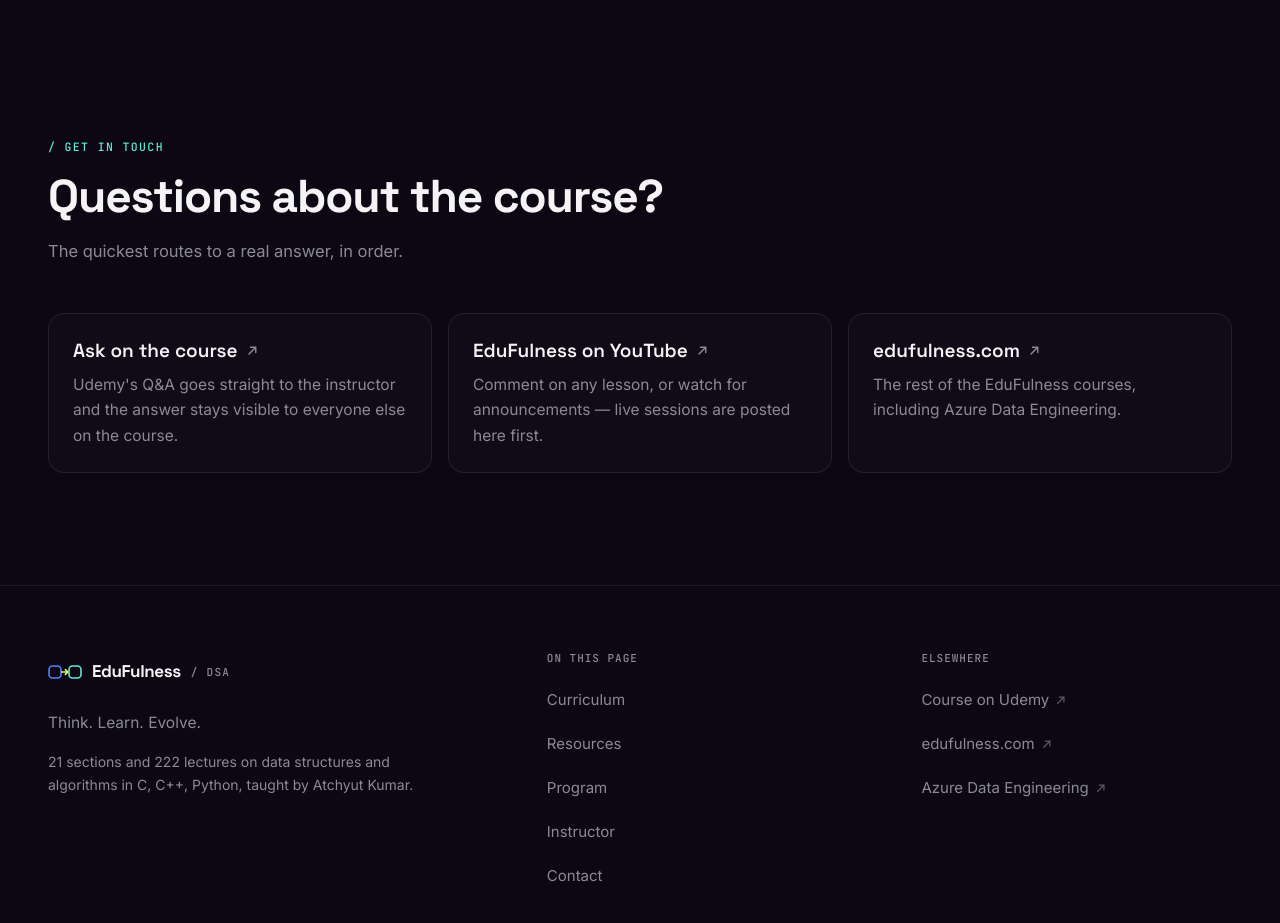
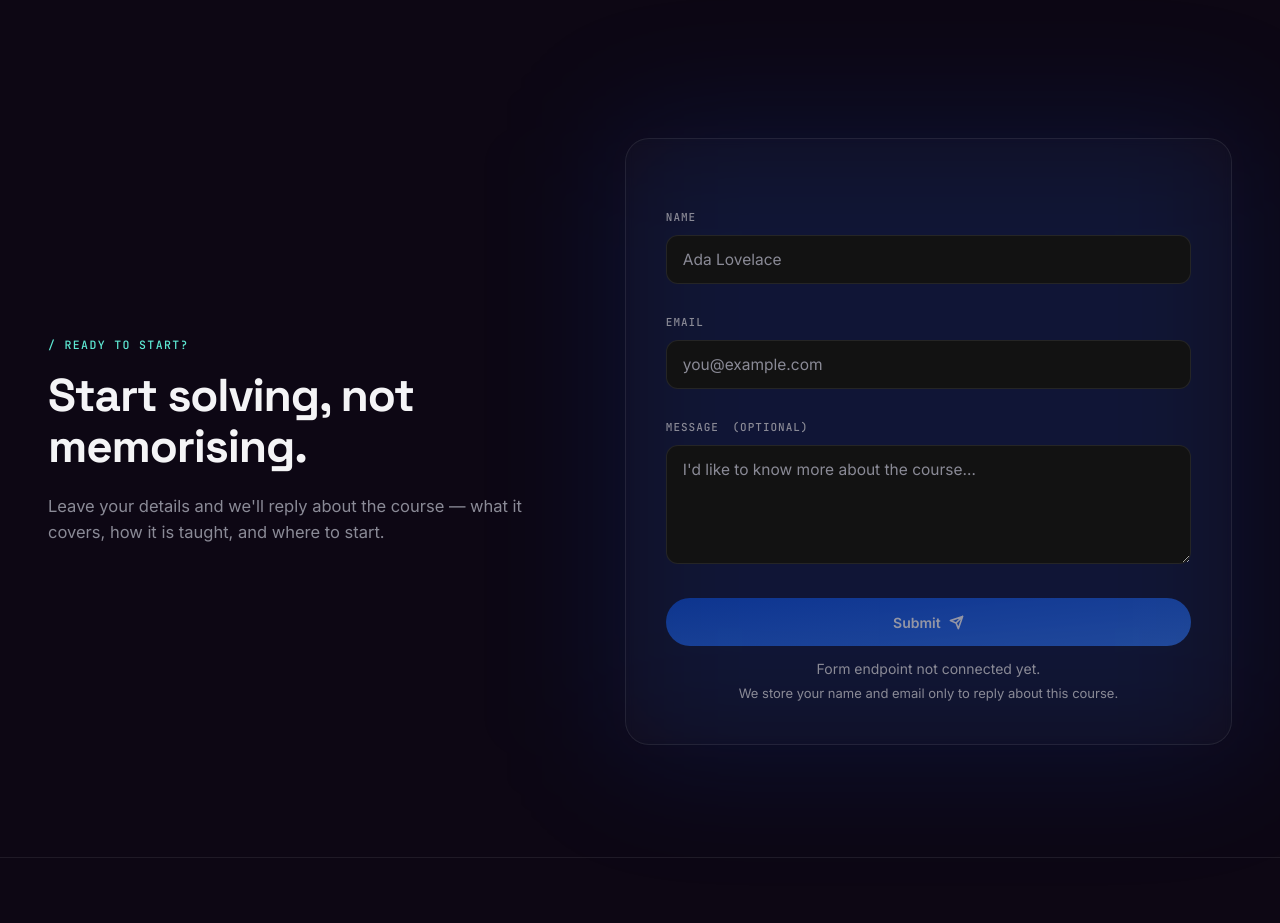
Before and after one commit to NikhilAakashKasoju/Data-Structures-and-Algorithms-Website, a Next.js app: page / in a window 1280 px wide. Shown: the part 8160-9083 px from the top of the page. Built offline with nearby package versions, Linux system fonts and the light colour scheme.

Commit message:
updated the contact section

```diff
--- a/components/Contact.tsx
+++ b/components/Contact.tsx
@@ -3,25 +3,28 @@
 import { motion } from "framer-motion";
 import { useState } from "react";
 
-import { CONTACT, CONTACT_CHANNELS, type ContactChannel } from "@/lib/contact";
+import { CONTACT, CONTACT_PLACEHOLDERS } from "@/lib/contact";
 import { fadeUp, stagger, viewportOnce } from "@/lib/motion";
 
 /**
  * CONTACT.
  *
- * Renders the form only when `CONTACT.formEndpoint` exists; otherwise it hands
- * off to real channels. Same shape as the live-class panel, and for the same
- * reason: a form that posts nowhere tells the sender they have been in touch
- * when they have not.
+ * Copy and the WhatsApp hand-off on the left, form panel on the right —
+ * matching the Data Engineering site.
  *
- * PROGRESSIVE ENHANCEMENT. The form has a real `action` and `method="post"`,
- * so with JavaScript disabled it submits to the PHP endpoint and the browser
- * navigates to its response. With JavaScript it is intercepted and posted with
- * fetch, so the reader stays on the page and the result appears inline. The
- * endpoint answers both — HTML for a normal post, JSON when asked for it.
+ * PROGRESSIVE ENHANCEMENT. The form carries a real `action` and
+ * `method="post"`, so with JavaScript disabled it submits normally and the
+ * browser navigates to whatever the backend returns. With JavaScript it is
+ * intercepted and posted with fetch so the reader stays put and the result
+ * appears inline. Both paths hit the same endpoint.
  *
- * STATUS MESSAGES use role="status" + aria-live="polite", so a screen reader
- * announces "Thanks — we'll reply by email" without stealing focus mid-typing.
+ * WHILE THE ENDPOINT IS UNSET the form renders in its real layout but submit
+ * is disabled and says why. It does not pretend to send. A form that reports
+ * success into nothing is the worst outcome here: the sender believes they
+ * have been in touch and simply never hears back.
+ *
+ * STATUS uses role="status" + aria-live="polite" so the result is announced
+ * without stealing focus from whatever the user is typing.
  */
 export function Contact() {
   return (
@@ -34,90 +37,83 @@
         whileInView="show"
         viewport={viewportOnce}
         variants={stagger}
-        className="max-w-[62ch]"
+        className="grid items-center gap-10 lg:grid-cols-[minmax(0,0.9fr)_minmax(0,1.1fr)] lg:gap-20"
       >
+        {/* ── Left: the ask ── */}
+        <div>
           <motion.p variants={fadeUp} className="eyebrow">
-          / Get in touch
+            / Ready to start?
           </motion.p>
+
           <motion.h2
             variants={fadeUp}
             className="mt-4 font-display text-[clamp(30px,3.8vw,46px)] font-bold leading-[1.12] tracking-tight"
           >
-          Questions about the course?
+            Start solving, not
+            <br className="hidden sm:inline" /> memorising.
           </motion.h2>
+
           <motion.p
             variants={fadeUp}
-          className="mt-4 text-[16.5px] leading-relaxed text-muted"
+            className="mt-5 max-w-[46ch] text-[16.5px] leading-relaxed text-muted"
           >
-          {CONTACT.formEndpoint
-            ? "Send a message and we'll reply by email."
-            : "The quickest routes to a real answer, in order."}
+            Leave your details and we&apos;ll reply about the course — what it
+            covers, how it is taught, and where to start
+            {CONTACT.whatsappUrl
+              ? " — or join the WhatsApp channel for announcements."
+              : "."}
           </motion.p>
+
+          {/* Rendered only when there is a real channel to join. */}
+          {CONTACT.whatsappUrl && (
+            <motion.div variants={fadeUp} className="mt-8">
+              <a
+                href={CONTACT.whatsappUrl}
+                target="_blank"
+                rel="noopener noreferrer"
+                className="btn-secondary min-h-[44px] gap-2.5"
+              >
+                <WhatsAppGlyph />
+                Join the WhatsApp channel
+              </a>
             </motion.div>
+          )}
+        </div>
 
-      {CONTACT.formEndpoint ? (
-        <ContactForm endpoint={CONTACT.formEndpoint} />
-      ) : (
-        <ChannelHandoff />
-      )}
+        {/* ── Right: the form ── */}
+        <motion.div variants={fadeUp} className="relative">
+          {/* Halo as a blurred sibling, not a box-shadow. */}
+          <div
+            aria-hidden="true"
+            className="pointer-events-none absolute -inset-3 -z-10 rounded-[40px] bg-purple/15 blur-3xl"
+          />
+          <ContactForm />
+        </motion.div>
+      </motion.div>
     </section>
-  );
-}
-
-function ChannelHandoff() {
-  return (
-    <motion.ul
-      initial="hidden"
-      whileInView="show"
-      viewport={viewportOnce}
-      variants={stagger}
-      className="mt-12 grid gap-4 md:grid-cols-3"
-    >
-      {CONTACT_CHANNELS.map((c) => (
-        <ChannelCard key={c.href} channel={c} />
-      ))}
-    </motion.ul>
-  );
-}
-
-function ChannelCard({ channel }: { channel: ContactChannel }) {
-  return (
-    <motion.li variants={fadeUp}>
-      <a
-        href={channel.href}
-        {...(channel.external
-          ? { target: "_blank", rel: "noopener noreferrer" }
-          : {})}
-        className="group flex h-full flex-col rounded-2xl border border-line bg-surface p-6 transition-colors hover:border-purple/35 hover:bg-surface-2"
-      >
-        <h3 className="flex items-center gap-2 font-display text-[19px] font-semibold leading-snug">
-          {channel.label}
-          {channel.external && <ExternalGlyph />}
-        </h3>
-        <p className="mt-2 text-[15.5px] leading-relaxed text-muted">
-          {channel.description}
-        </p>
-      </a>
-    </motion.li>
   );
 }
 
 type Status = "idle" | "sending" | "sent" | "error";
 
-function ContactForm({ endpoint }: { endpoint: string }) {
+function ContactForm() {
+  const endpoint = CONTACT.formEndpoint;
   const [status, setStatus] = useState<Status>("idle");
   const [message, setMessage] = useState("");
 
   async function onSubmit(e: React.FormEvent<HTMLFormElement>) {
     e.preventDefault();
+    if (!endpoint) return;
+
     const form = e.currentTarget;
     setStatus("sending");
+    setMessage("");
 
     try {
       const res = await fetch(endpoint, {
         method: "POST",
-        /* Tells the PHP endpoint to answer with JSON instead of an HTML
-           page — the same handler serves both the JS and no-JS paths. */
+        /* Asks the backend for JSON. The same endpoint answers a plain form
+           post with HTML, which is what the no-JS path relies on. */
         headers: { Accept: "application/json" },
         body: new FormData(form),
       });
@@ -125,7 +121,7 @@
         | { ok?: boolean; error?: string }
         | null;
 
-      if (res.ok && data?.ok) {
+      if (res.ok && data?.ok !== false) {
         setStatus("sent");
         setMessage("Thanks — we'll reply by email.");
         form.reset();
@@ -140,52 +136,68 @@
   }
 
   return (
-    <motion.form
-      initial="hidden"
-      whileInView="show"
-      viewport={viewportOnce}
-      variants={fadeUp}
-      action={endpoint}
-      method="post"
+    <form
+      {...(endpoint ? { action: endpoint, method: "post" } : {})}
       onSubmit={onSubmit}
-      className="mt-12 max-w-[560px]"
+      noValidate={false}
+      className="rounded-3xl border border-line bg-surface p-6 backdrop-blur-sm sm:p-8 md:p-10"
     >
-      {/* Honeypot. Hidden from sight AND from screen readers, and labelled so
-          a password manager does not try to fill it. A bot that fills it is
-          rejected server-side. */}
+      {/* Honeypot — off-screen and out of the accessibility tree. A bot that
+          fills it should be rejected server-side. */}
       <div aria-hidden="true" className="absolute left-[-9999px] top-auto">
         <label htmlFor="company">Company</label>
         <input id="company" name="company" type="text" tabIndex={-1} autoComplete="off" />
       </div>
 
-      <Field id="name" label="Name" autoComplete="name" required />
-      <Field id="email" label="Email" type="email" autoComplete="email" required />
-      <Field id="message" label="Message" textarea />
+      <Field
+        id="name"
+        label="Name"
+        autoComplete="name"
+        placeholder={CONTACT_PLACEHOLDERS.name}
+        required
+      />
+      <Field
+        id="email"
+        label="Email"
+        type="email"
+        autoComplete="email"
+        placeholder={CONTACT_PLACEHOLDERS.email}
+        required
+      />
+      <Field
+        id="message"
+        label="Message"
+        optional
+        textarea
+        placeholder={CONTACT_PLACEHOLDERS.message}
+      />
 
       <button
         type="submit"
-        disabled={status === "sending"}
-        className="btn-primary mt-6 min-h-[44px] disabled:opacity-60"
+        disabled={!endpoint || status === "sending"}
+        className="btn-primary mt-7 min-h-[48px] w-full disabled:cursor-not-allowed disabled:opacity-55"
       >
-        {status === "sending" ? "Sending…" : "Send message"}
+        {status === "sending" ? "Sending…" : "Submit"}
+        {status !== "sending" && <SendGlyph />}
       </button>
 
-      {/* Always in the DOM, so a screen reader has a live region to watch
-          before the first message ever arrives. */}
+      {/* Always present so a screen reader has a live region to watch before
+          the first message ever arrives. */}
       <p
         role="status"
         aria-live="polite"
-        className={`mt-4 min-h-[1.5em] text-[15px] ${
+        className={`mt-3 min-h-[1.5em] text-center text-[14px] ${
           status === "error" ? "text-magenta" : "text-muted"
         }`}
       >
-        {message}
+        {message ||
+          (!endpoint ? "Form endpoint not connected yet." : "")}
       </p>
 
-      <p className="mt-2 text-[13.5px] leading-relaxed text-muted">
+      <p className="mt-1 text-center text-[13px] leading-relaxed text-muted">
         {CONTACT.privacyNote}
       </p>
-    </motion.form>
+    </form>
   );
 }
 
@@ -195,29 +207,47 @@
   type = "text",
   textarea = false,
   required = false,
+  optional = false,
   autoComplete,
+  placeholder,
 }: {
   id: string;
   label: string;
   type?: string;
   textarea?: boolean;
   required?: boolean;
+  optional?: boolean;
   autoComplete?: string;
+  placeholder?: string;
 }) {
-  /* A real <label htmlFor>, not a placeholder standing in for one. A
-     placeholder disappears the moment someone types, which leaves anyone who
-     is interrupted mid-form with an unlabelled box. */
+  /* A real <label for>, above the field. The placeholder is an example, not a
+     label: it vanishes the moment someone types, which strands anyone who is
+     interrupted mid-form with an unlabelled box. */
+  /* Full-strength `muted` on the placeholder, not a faded version of it. At
+     70% alpha it measured 2.36:1 on the dark theme — placeholders are exempt
+     from the 4.5:1 rule because the visible label carries the meaning, but an
+     example nobody can read is not an example. */
   const cls =
-    "mt-1.5 w-full rounded-xl border border-line bg-surface px-4 py-3 text-[15.5px] transition-colors placeholder:text-muted hover:border-line-strong focus:border-purple-2 focus:outline-none";
+    "mt-2 w-full rounded-xl border border-line bg-chip/30 px-4 py-3 text-[15.5px] " +
+    "transition-colors placeholder:text-muted hover:border-line-strong " +
+    "focus:border-purple-2 focus:outline-none";
 
   return (
-    <p className="mt-5 first:mt-0">
+    <p className="mt-6 first:mt-0">
       <label htmlFor={id} className="label">
         {label}
-        {!required && <span className="ml-1.5 normal-case">(optional)</span>}
+        {/* Leading space is inside the string, not just visual margin — without
+            it the accessible name reads "Messageoptional". */}
+        {optional && <span className="ml-1.5">{" (optional)"}</span>}
       </label>
       {textarea ? (
-        <textarea id={id} name={id} rows={4} className={cls} />
+        <textarea
+          id={id}
+          name={id}
+          rows={4}
+          placeholder={placeholder}
+          className={`${cls} resize-y`}
+        />
       ) : (
         <input
           id={id}
@@ -225,6 +255,7 @@
           type={type}
           required={required}
           autoComplete={autoComplete}
+          placeholder={placeholder}
           className={cls}
         />
       )}
@@ -232,19 +263,33 @@
   );
 }
 
-function ExternalGlyph() {
+function SendGlyph() {
   return (
     <svg
       viewBox="0 0 16 16"
       aria-hidden="true"
-      className="h-[12px] w-[12px] shrink-0 text-muted"
+      className="h-[15px] w-[15px]"
       fill="none"
       stroke="currentColor"
-      strokeWidth="1.9"
+      strokeWidth="1.7"
       strokeLinecap="round"
       strokeLinejoin="round"
     >
-      <path d="M6 3h7v7M13 3 4 12" />
+      <path d="M14.5 1.5 7.5 8.5M14.5 1.5l-4.5 13-2.5-6-6-2.5 13-4.5Z" />
     </svg>
   );
 }
+
+function WhatsAppGlyph() {
+  return (
+    <svg
+      viewBox="0 0 24 24"
+      aria-hidden="true"
+      className="h-[17px] w-[17px] shrink-0"
+      fill="currentColor"
+      style={{ color: "#25D366" }}
+    >
+      <path d="M12.04 2C6.58 2 2.13 6.45 2.13 11.91c0 1.75.46 3.46 1.32 4.96L2 22l5.25-1.38a9.86 9.86 0 0 0 4.79 1.22h.01c5.46 0 9.91-4.45 9.91-9.91 0-2.65-1.03-5.14-2.9-7.01A9.82 9.82 0 0 0 12.04 2Zm0 18.13h-.01a8.2 8.2 0 0 1-4.19-1.15l-.3-.18-3.12.82.83-3.04-.2-.31a8.19 8.19 0 0 1-1.26-4.36c0-4.54 3.7-8.24 8.25-8.24a8.2 8.2 0 0 1 8.24 8.25c0 4.54-3.7 8.21-8.24 8.21Zm4.52-6.16c-.25-.12-1.47-.72-1.69-.81-.23-.08-.39-.12-.56.13-.16.24-.64.8-.78.97-.15.16-.29.18-.53.06-.25-.13-1.05-.39-1.99-1.23-.74-.66-1.23-1.47-1.38-1.72-.14-.25-.01-.38.11-.5.11-.11.25-.29.37-.43.12-.15.16-.25.25-.41.08-.17.04-.31-.02-.43-.06-.12-.56-1.34-.76-1.84-.2-.48-.4-.42-.56-.43h-.47c-.16 0-.43.06-.65.31-.22.25-.85.84-.85 2.03 0 1.2.87 2.35.99 2.51.12.16 1.71 2.62 4.15 3.67.58.25 1.03.4 1.39.51.58.19 1.11.16 1.53.1.47-.07 1.47-.6 1.67-1.18.21-.58.21-1.07.15-1.18-.06-.11-.22-.17-.47-.29Z" />
+    </svg>
+  );
+}
--- a/lib/contact.ts
+++ b/lib/contact.ts
@@ -1,69 +1,38 @@
 /**
  * CONTACT.
  *
- * Two states, the same pattern as the live-class panel:
+ * Layout follows the Data Engineering site: copy and a WhatsApp hand-off on
+ * the left, the form panel on the right.
  *
- *   formEndpoint === null  → channel hand-off. Real destinations only.
- *   formEndpoint set       → the form renders and posts to that PHP endpoint.
- *
- * Today it is null, so the page hands off to channels that actually exist
- * rather than showing a form that emails nowhere. A form that silently
- * discards a message is worse than no form: the sender believes they have
- * been in touch.
- *
- * WHY THE ENDPOINT IS NOT INSIDE /dsa/. The deploy step for this site is
- * "delete everything inside public_html/dsa/, then upload out/". A PHP file
- * living in that folder would be deleted on every single deploy. It goes in a
- * SIBLING folder — public_html/dsa-api/ — which the deploy never touches.
- * See php/README-deploy.md.
+ * COPY DISCIPLINE. The DE version promises "the full 33-module syllabus and
+ * the next batch dates". Neither exists for DSA — there is no syllabus PDF and
+ * no batch schedule on record — so this copy promises only what can actually
+ * be delivered: a reply. Promising a document that does not exist is the
+ * fastest way to lose the first email.
  */
 
-export type ContactChannel = {
-  label: string;
-  description: string;
-  href: string;
-  /** Opens off-site. */
-  external?: true;
-};
-
-/** Every one of these resolves somewhere real. No placeholders. */
-export const CONTACT_CHANNELS: ContactChannel[] = [
-  {
-    label: "Ask on the course",
-    description:
-      "Udemy's Q&A goes straight to the instructor and the answer stays visible to everyone else on the course.",
-    href: "https://www.udemy.com/course/mastering-data-structures-and-algorithms-using-c-programming/",
-    external: true,
-  },
-  {
-    label: "EduFulness on YouTube",
-    description:
-      "Comment on any lesson, or watch for announcements — live sessions are posted here first.",
-    href: "https://www.youtube.com/@EduFulnessEFN",
-    external: true,
-  },
-  {
-    label: "edufulness.com",
-    description:
-      "The rest of the EduFulness courses, including Azure Data Engineering.",
-    href: "https://edufulness.com/",
-    external: true,
-  },
-];
-
 export const CONTACT = {
-  /* ── Not yet supplied — README gap 7 ──
-     Set to the deployed endpoint, e.g. "https://edufulness.com/dsa-api/submit.php",
-     and the form replaces the channel hand-off automatically. The PHP file is
-     already written; it only needs a recipient address configured at the top
-     of it. */
+  /* ── Endpoint ──
+     The client has a backend; the URL is not wired yet. Until it is, the form
+     renders in its real layout but the submit button is disabled and says so,
+     rather than posting into nothing and reporting success. */
   formEndpoint: null as string | null,
 
-  /** Shown under the form so a sender knows what happens to their details.
-   *  Only rendered when the form is. */
-  privacyNote:
-    "We store your name and email only to reply about this course.",
+  /** WhatsApp channel for DSA announcements. Null = the button is not
+   *  rendered at all. The DE site has a channel; whether the same one covers
+   *  DSA has not been confirmed, and a WhatsApp link that lands people in the
+   *  wrong community is worse than no link. README gap 7b. */
+  whatsappUrl: null as string | null,
 
-  /** WhatsApp community link, if there is one for DSA. Null = not rendered. */
-  whatsappUrl: null as string | null,
+  /** Shown under the submit button. Says exactly what happens to the data —
+   *  no more, so it stays true. */
+  privacyNote: "We store your name and email only to reply about this course.",
 } as const;
+
+/** Field placeholders. Illustrative examples, never instructions — the real
+ *  labels sit above each field and do not disappear when someone types. */
+export const CONTACT_PLACEHOLDERS = {
+  name: "Ada Lovelace",
+  email: "you@example.com",
+  message: "I'd like to know more about the course…",
+} as const;
```
Also changed, not shown: 1 other file (tests, documents, lock files or other folders). Lines whose indentation alone changed are shown as unchanged.
